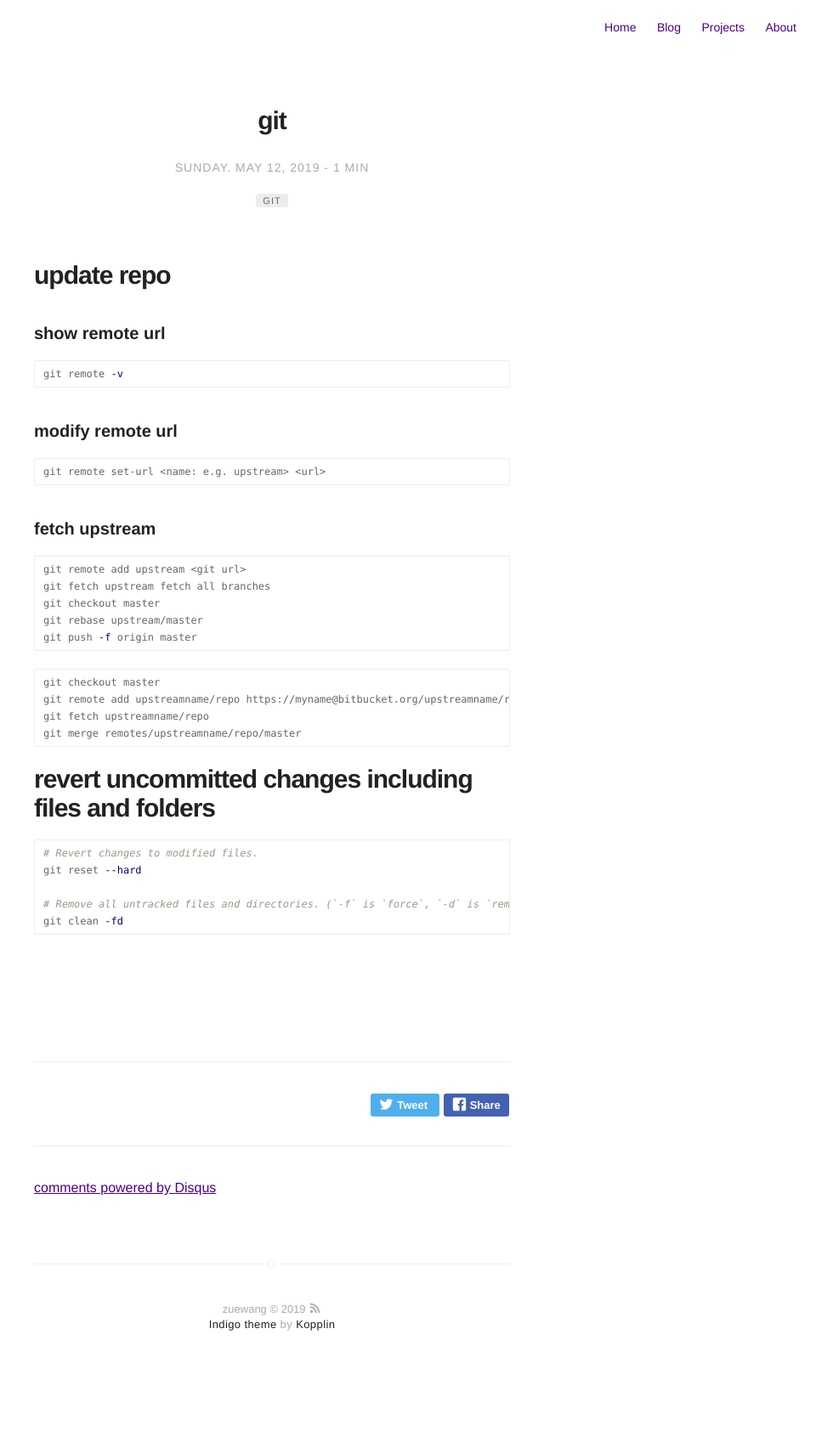
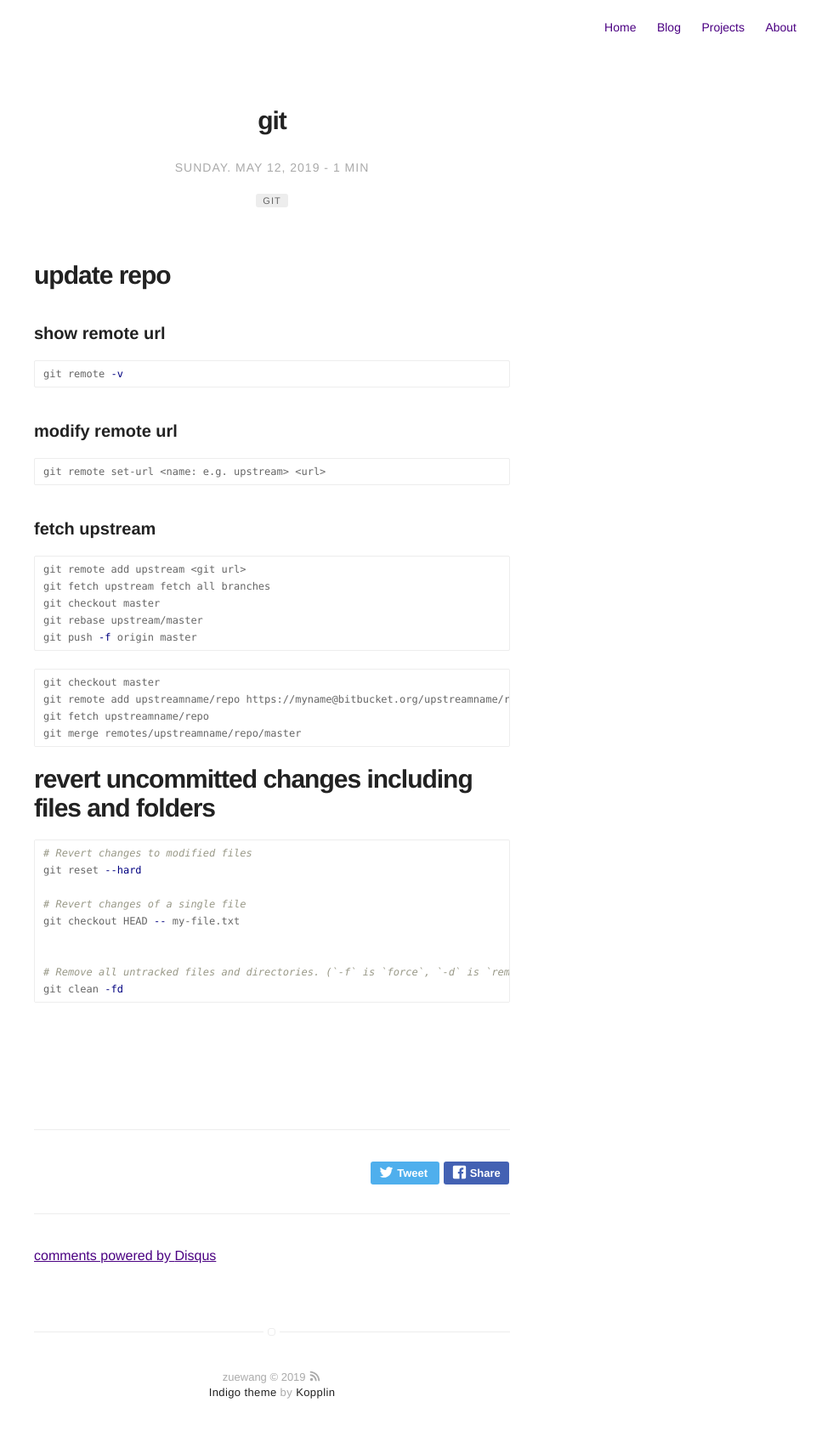
Before and after one commit to zuewang/zuewang.github.io, a Jekyll site: the page built from _posts/2019-05-12-git.markdown, in a window 1280 px wide. Shown: the whole page at 85% size, without its empty margins (320-1280 px from the left). Built offline with Jekyll 4.4.1, drawn with Linux system fonts in a browser that asks for light colours; comment, search, counter and statistics services are not loaded; before the commit the page ends 1630 px from its top, so only the background shows below that.

Commit message:
git revert signle file

```diff
--- a/_posts/2019-05-12-git.markdown
+++ b/_posts/2019-05-12-git.markdown
@@ -42,8 +42,12 @@ git merge remotes/upstreamname/repo/master
 # revert uncommitted changes including files and folders
 
 {% highlight shell %}
-# Revert changes to modified files.
+# Revert changes to modified files
 git reset --hard
+
+# Revert changes of a single file
+git checkout HEAD -- my-file.txt
+
 
 # Remove all untracked files and directories. (`-f` is `force`, `-d` is `remove directories`)
 git clean -fd
```
